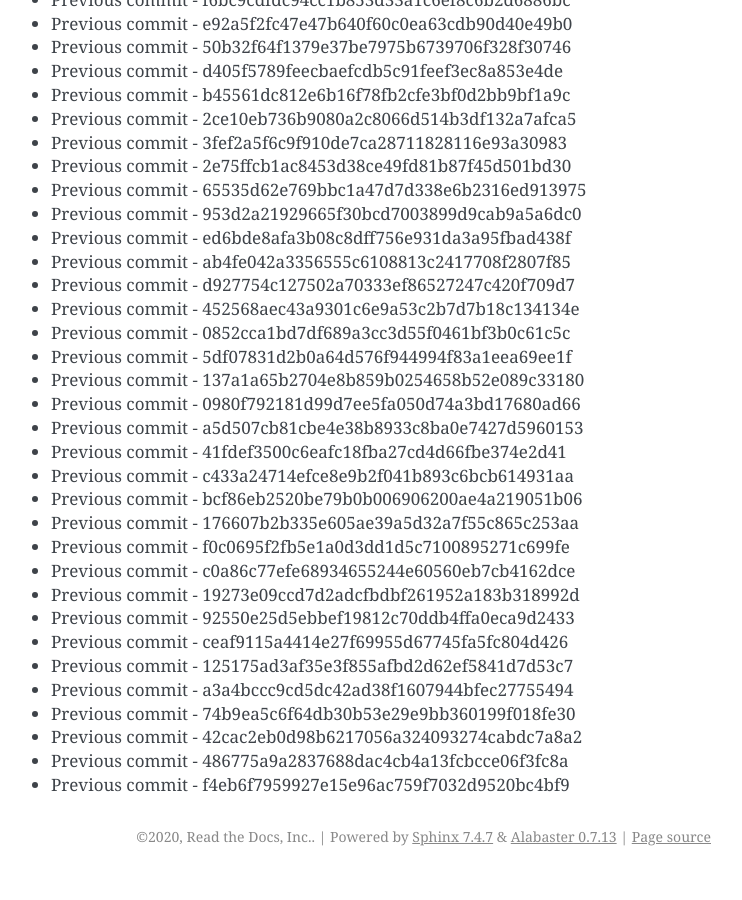
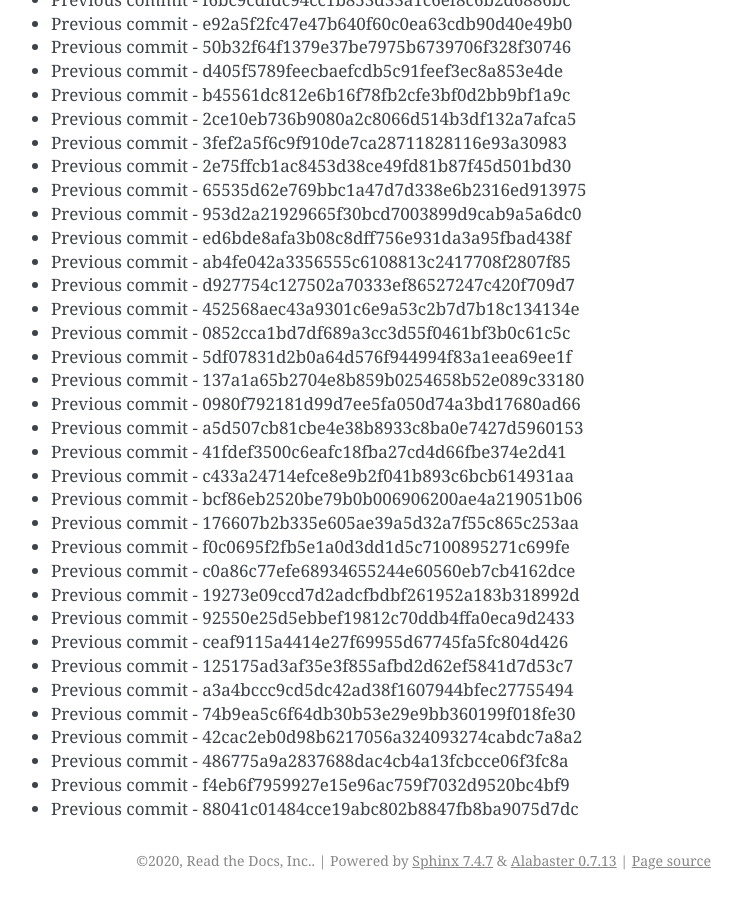
Before and after one commit to readthedocs/rtd-git-stresstest, a Sphinx documentation site: the page built from docs/updates.rst, in a window 1280 px wide and 900 px high, scrolled down 21954 px. Shown: the whole window, without its empty margins (399-1141 px from the left). Built offline with Sphinx 7.4.7, drawn with Linux system fonts in a browser that asks for light colours; before the commit the page ends 22830 px from its top, so only the background shows below that.

Commit message:
Generating commit from previous: 88041c01484cce19abc802b8847fb8ba9075d7dc

```diff
--- a/docs/updates.rst
+++ b/docs/updates.rst
@@ -954,3 +954,4 @@ It can be tested for any performance characteristics.
 * Previous commit - 42cac2eb0d98b6217056a324093274cabdc7a8a2
 * Previous commit - 486775a9a2837688dac4cb4a13fcbcce06f3fc8a
 * Previous commit - f4eb6f7959927e15e96ac759f7032d9520bc4bf9
+* Previous commit - 88041c01484cce19abc802b8847fb8ba9075d7dc
```
